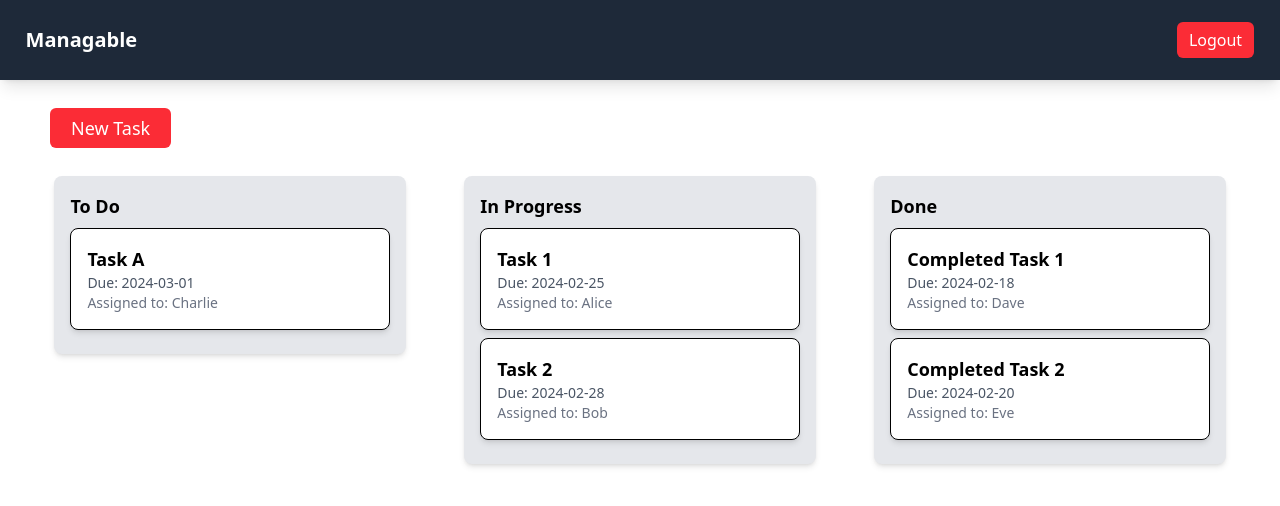
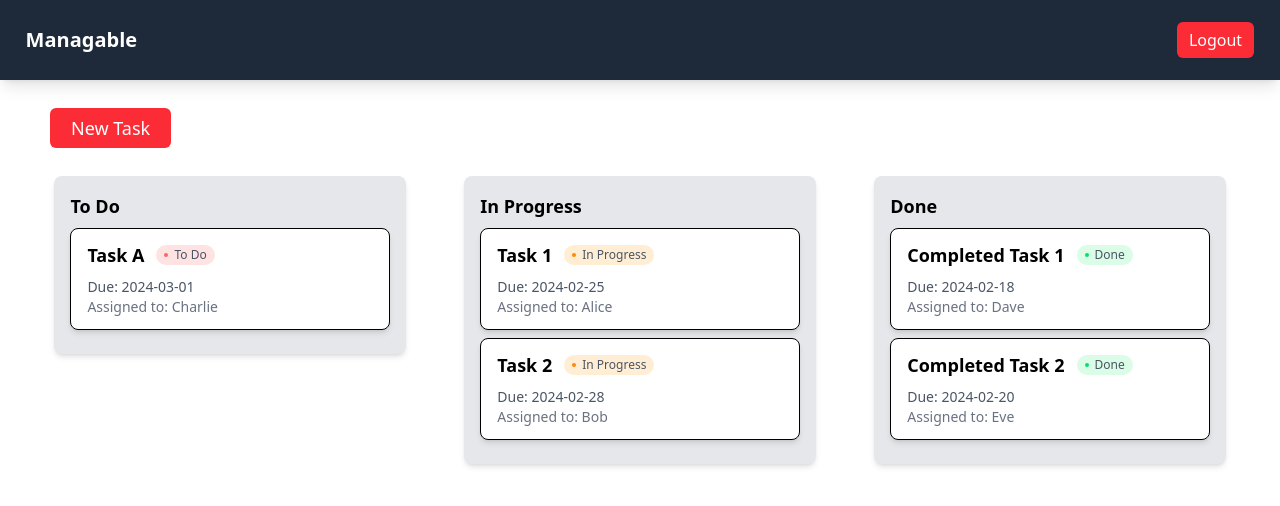
Before and after one commit to boyiliu1007/Managable, a Vue app in the folder frontend/: page /home in a window 1280 px wide. Shown: the top 506 px of the page. Built offline with nearby package versions, Linux system fonts and the light colour scheme.

Commit message:
feat: progress labels

```diff
--- a/frontend/package.json
+++ b/frontend/package.json
@@ -10,7 +10,8 @@
   },
   "dependencies": {
     "@tailwindcss/vite": "^4.0.7",
-    "vue": "^3.5.13"
+    "vue": "^3.5.13",
+    "vue-router": "^4.5.0"
   },
   "devDependencies": {
     "@vitejs/plugin-vue": "^5.2.1",
--- a/frontend/src/components/TaskCard.vue
+++ b/frontend/src/components/TaskCard.vue
@@ -1,19 +1,28 @@
 <template>
   <div
-      class="bg-white p-4 rounded-lg shadow-md border cursor-pointer hover:shadow-lg transition"
-      @click="$emit('open-modal', task)">
+    class="bg-white py-3 px-4 rounded-lg shadow-md border cursor-pointer hover:shadow-lg transition"
+    @click="$emit('open-modal', task)"
+  >
+    <div class="flex flex-row items-center gap-3 mb-2">
       <h3 class="text-lg font-semibold">{{ task.name }}</h3>
+      <TaskStatus :status="status" />
+    </div>
     <p class="text-gray-600 text-sm">Due: {{ task.dueDate }}</p>
     <p class="text-gray-500 text-sm">Assigned to: {{ task.username }}</p>
   </div>
 </template>
 
 <script setup>
+import TaskStatus from "./TaskStatus.vue";
+
 defineProps({
   task: {
     type: Object,
-      required: true
-    }
+    required: true,
+  },
+  status: {
+    type: String,
+  },
 });
-  defineEmits(['open-modal']);
+defineEmits(["open-modal"]);
 </script>
--- /dev/null
+++ b/frontend/src/components/TaskStatus.vue
@@ -0,0 +1,42 @@
+<template>
+  <div :class="`rounded-full flex flex-row gap-1.5 items-center py-0.5 px-2 h-fit ${getBgColor(status)}`">
+    <div :class="`rounded-full size-1 ${getDotColor(status)}`"></div>
+    <span class="text-gray-600 text-xs">{{ status ?? "Unknown" }}</span>
+  </div>
+</template>
+
+<script setup>
+const props = defineProps({
+  status: {
+    type: String,
+    required: true,
+  },
+});
+
+function getBgColor(status) {
+  switch (status) {
+    case "To Do":
+      return "bg-red-100";
+    case "In Progress":
+      return "bg-orange-100";
+    case "Done":
+      return "bg-green-100";
+    default:
+      return "bg-gray-100";
+  }
+}
+
+function getDotColor(status) {
+  switch (status) {
+    case "To Do":
+      return "bg-red-400";
+    case "In Progress":
+      return "bg-orange-400";
+    case "Done":
+      return "bg-green-400";
+    default:
+      return "bg-gray-400";
+  }
+}
+
+</script>
--- a/frontend/src/pages/Home.vue
+++ b/frontend/src/pages/Home.vue
@@ -1,9 +1,14 @@
 <template>
   <div>
     <!-- this is nav bar -->
-    <nav class="bg-gray-800 text-white flex justify-between items-center shadow-lg px-[2%] py-[1%] h-[10vh] mb-[2vh]">
+    <nav
+      class="bg-gray-800 text-white flex justify-between items-center shadow-lg px-[2%] py-[1%] h-[10vh] mb-[2vh]"
+    >
       <div class="text-xl font-bold">Managable</div>
-      <button @click="logout" class="bg-red-500 hover:bg-red-600 rounded-md px-[1%] py-[0.5%]">
+      <button
+        @click="logout"
+        class="bg-red-500 hover:bg-red-600 rounded-md px-[1%] py-[0.5%]"
+      >
         Logout
       </button>
     </nav>
@@ -11,22 +16,28 @@
     <!-- this is main content area -->
     <div class="h-[88vh] w-full px-[3%]">
       <div class="flex flex-col">
-        <button @click="newTask" class="bg-red-500 hover:bg-red-600 rounded-md py-[0.5%] m-[1%] w-[10%] min-w-5 text-white text-lg">
+        <button
+          @click="newTask"
+          class="bg-red-500 hover:bg-red-600 rounded-md py-[0.5%] m-[1%] w-[10%] min-w-5 text-white text-lg"
+        >
           New Task
         </button>
 
-        <div class="flex flex-row justify-between min-h-screen p-4 items-start gap-4">
+        <div
+          class="flex flex-row justify-between min-h-screen p-4 items-start gap-4"
+        >
           <div
             v-for="(cards, status) in tasks"
             :key="status"
-            class="w-[30%] bg-gray-200 flex flex-col rounded-lg shadow-md p-4">
-
+            class="w-[30%] bg-gray-200 flex flex-col rounded-lg shadow-md p-4"
+          >
             <h2 class="text-lg font-bold mb-2">{{ status }}</h2>
 
             <TaskCard
               v-for="(card, index) in cards"
               :key="index"
               :task="card"
+              :status="status"
               class="mb-2"
               @open-modal="openModal($event, status)"
             />
@@ -46,36 +57,44 @@
         :style="{ left: modalLeft }"
         :class="{ 'translate-x-[-50%]': isCenter }"
       >
-        <h2 class="text-xl font-bold">{{ selectedTask.name }}</h2>
+        <h2 class="text-xl font-bold pb-2">{{ selectedTask.name }}</h2>
         <p class="text-gray-600">Due: {{ selectedTask.dueDate }}</p>
         <p class="text-gray-500">Assigned to: {{ selectedTask.username }}</p>
 
-        <button @click="closeModal" class="mt-4 bg-red-500 text-white px-4 py-2 rounded-md">
-          Close
-        </button>
+        <div class="flex flex-row items-center gap-x-2.5 mt-4 text-white">
+          <button
+            @click="editTask"
+            class="bg-red-500 px-4 py-2 rounded-md cursor-pointer"
+          >
+            Edit
+          </button>
+          <button
+            @click="closeModal"
+            class="bg-red-500 px-4 py-2 rounded-md cursor-pointer"
+          >
+            Close
+          </button>
+        </div>
       </div>
     </div>
-
   </div>
 </template>
 
 <script setup>
-import { ref } from 'vue';
-import TaskCard from '@/components/TaskCard.vue';
+import { ref } from "vue";
+import TaskCard from "@/components/TaskCard.vue";
 
 const tasks = ref({
   // fake data
-  "To Do": [
-    { name: "Task A", dueDate: "2024-03-01", username: "Charlie" }
-  ],
+  "To Do": [{ name: "Task A", dueDate: "2024-03-01", username: "Charlie" }],
   "In Progress": [
     { name: "Task 1", dueDate: "2024-02-25", username: "Alice" },
-    { name: "Task 2", dueDate: "2024-02-28", username: "Bob" }
+    { name: "Task 2", dueDate: "2024-02-28", username: "Bob" },
   ],
-  "Done": [
+  Done: [
     { name: "Completed Task 1", dueDate: "2024-02-18", username: "Dave" },
-    { name: "Completed Task 2", dueDate: "2024-02-20", username: "Eve" }
-  ]
+    { name: "Completed Task 2", dueDate: "2024-02-20", username: "Eve" },
+  ],
 });
 
 const showModal = ref(false);
@@ -89,13 +108,13 @@ const openModal = (task, status) => {
 
   // adjust modal position based on status
   if (status === "To Do") {
-    modalLeft.value = "5%";  // left
+    modalLeft.value = "5%"; // left
     isCenter.value = false;
   } else if (status === "In Progress") {
-    modalLeft.value = "50%";  // center
+    modalLeft.value = "50%"; // center
     isCenter.value = true;
   } else {
-    modalLeft.value = "55%";  // right
+    modalLeft.value = "55%"; // right
     isCenter.value = false;
   }
 };
@@ -104,5 +123,4 @@ const closeModal = () => {
   showModal.value = false;
   selectedTask.value = null;
 };
-
 </script>
```
Also changed, not shown: 1 other file (tests, documents, lock files or other folders). Lines whose indentation alone changed are shown as unchanged.
